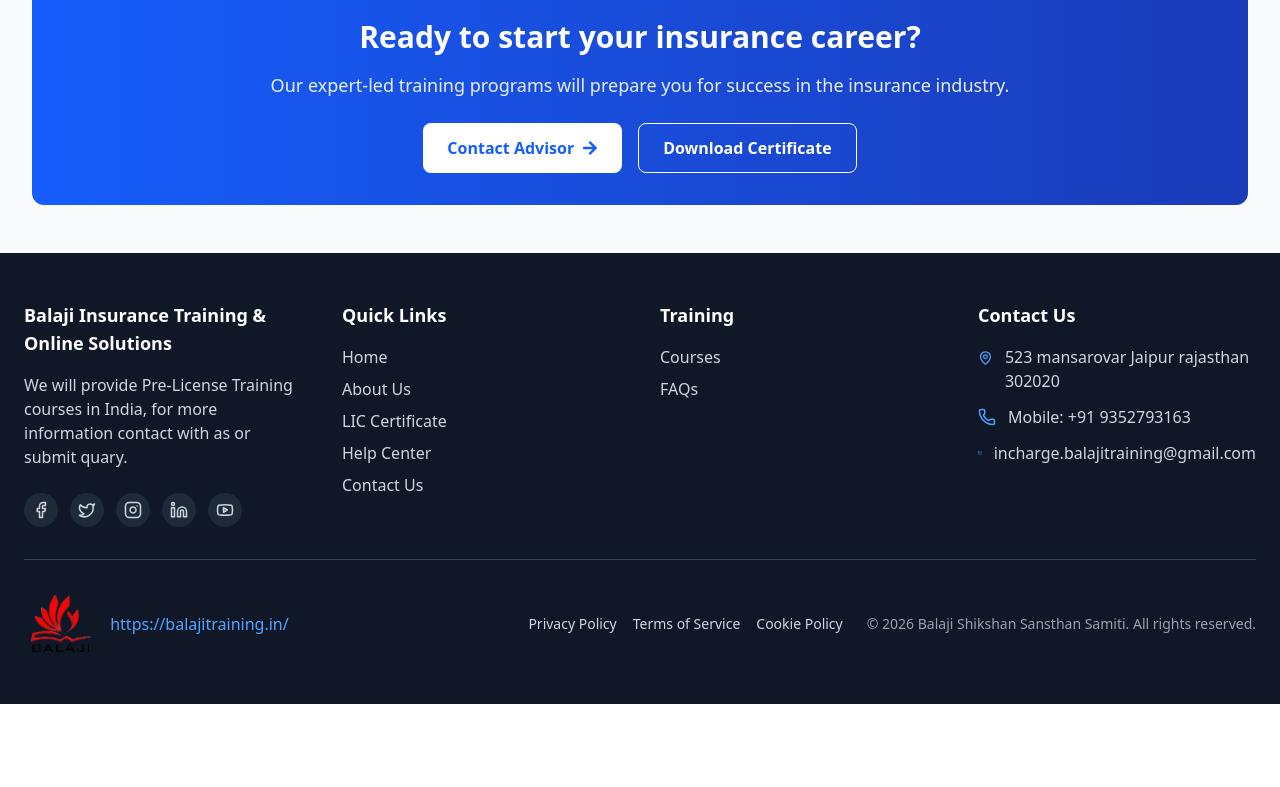
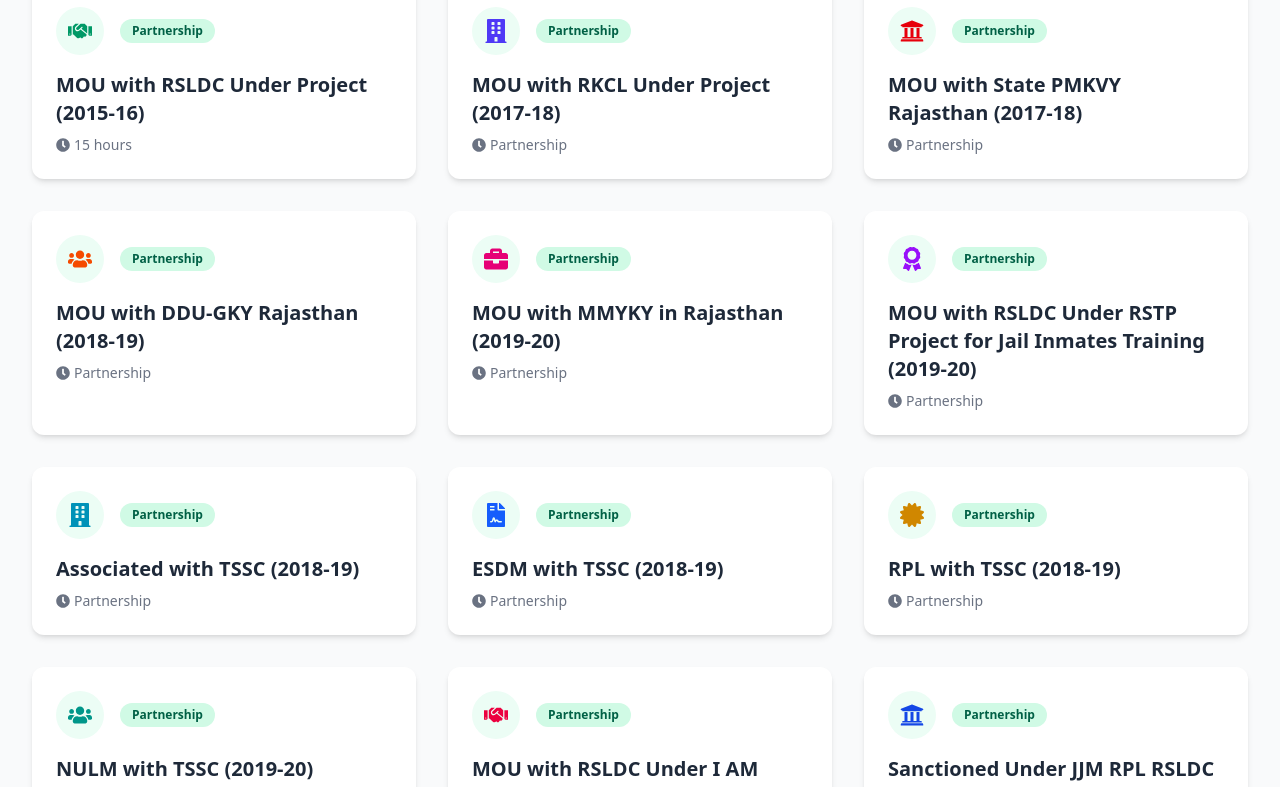
Before and after one commit to balajitraining/-Training-Project-With-Certificate-Generate-Frontend-Code, a Next.js app: page /courses in a window 1280 px wide. Shown: the part 1001-1788 px from the top of the page. Before the commit the page ends 1705 px from the top, so only its background shows below. Built offline with nearby package versions, Linux system fonts and the light colour scheme; no server answers.

Commit message:
Update page.jsx

```diff
--- a/app/courses/page.jsx
+++ b/app/courses/page.jsx
@@ -1,11 +1,12 @@
 'use client'
 import { motion } from 'framer-motion'
 import Link from 'next/link'
-import { FaUserTie, FaClock, FaCertificate, FaArrowRight } from 'react-icons/fa'
+import { FaUserTie, FaClock, FaCertificate, FaArrowRight, FaHandshake, FaBuilding, FaUniversity, FaUsers, FaBriefcase, FaAward, FaFileContract } from 'react-icons/fa'
 
 
 const CoursesPage = () => {
   const courses = [
+    // ========== EXISTING TRAINING COURSES ==========
     {
       title: "Pre-License Training - General Insurance (25 hrs)",
       description: "25 Hrs Training Programme is a mandatory Pre-Licensing training programme for those seeking license for the first time. Covers different aspects of General Insurance & the business as a whole.",
@@ -35,11 +36,111 @@
       category: "health"
     },
     {
-      title: "POSP Training 25 hrs)",
+      title: "POSP Training (25 hrs)",
       description: "Provides basic knowledge of Life, General and Health insurance to work as an insurance sales person.",
       icon: <FaClock className="text-purple-600 text-2xl" />,
       type: "posp",
       category: "all"
+    },
+
+    // ========== NEW: GOVERNMENT PARTNERSHIPS & MOUs ==========
+    {
+      title: "MOU with RSLDC Under Project (2014-15)",
+      description: "",
+      icon: <FaHandshake className="text-emerald-600 text-2xl" />,
+      type: "partnership",
+      category: "government"
+    },
+    {
+      title: "MOU with RSLDC Under Project (2015-16)",
+      description: "",
+      icon: <FaHandshake className="text-emerald-600 text-2xl" />,
+      type: "partnership",
+      category: "government"
+    },
+    {
+      title: "MOU with RKCL Under Project (2017-18)",
+      description: "",
+      icon: <FaBuilding className="text-indigo-600 text-2xl" />,
+      type: "partnership",
+      category: "government"
+    },
+    {
+      title: "MOU with State PMKVY Rajasthan (2017-18)",
+      description: "",
+      icon: <FaUniversity className="text-red-600 text-2xl" />,
+      type: "partnership",
+      category: "government"
+    },
+    {
+      title: "MOU with DDU-GKY Rajasthan (2018-19)",
+      description: "",
+      icon: <FaUsers className="text-orange-600 text-2xl" />,
+      type: "partnership",
+      category: "government"
+    },
+    {
+      title: "MOU with MMYKY in Rajasthan (2019-20)",
+      description: "",
+      icon: <FaBriefcase className="text-pink-600 text-2xl" />,
+      type: "partnership",
+      category: "government"
+    },
+    {
+      title: "MOU with RSLDC Under RSTP Project for Jail Inmates Training (2019-20)",
+      description: "",
+      icon: <FaAward className="text-purple-600 text-2xl" />,
+      type: "partnership",
+      category: "government"
+    },
+    {
+      title: "Associated with TSSC (2018-19)",
+      description: "",
+      icon: <FaBuilding className="text-cyan-600 text-2xl" />,
+      type: "partnership",
+      category: "corporate"
+    },
+    {
+      title: "ESDM with TSSC (2018-19)",
+      description: "",
+      icon: <FaFileContract className="text-blue-600 text-2xl" />,
+      type: "partnership",
+      category: "corporate"
+    },
+    {
+      title: "RPL with TSSC (2018-19)",
+      description: "",
+      icon: <FaCertificate className="text-yellow-600 text-2xl" />,
+      type: "partnership",
+      category: "corporate"
+    },
+    {
+      title: "NULM with TSSC (2019-20)",
+      description: "",
+      icon: <FaUsers className="text-teal-600 text-2xl" />,
+      type: "partnership",
+      category: "government"
+    },
+    {
+      title: "MOU with RSLDC Under I AM SHAKTI Project Funded by MCD Govt. Of Rajasthan (2020-21)",
+      description: "",
+      icon: <FaHandshake className="text-rose-600 text-2xl" />,
+      type: "partnership",
+      category: "government"
+    },
+    {
+      title: "Sanctioned Under JJM RPL RSLDC Funded by PHED Department, Govt. Of Rajasthan (2020-21)",
+      description: "",
+      icon: <FaUniversity className="text-blue-700 text-2xl" />,
+      type: "partnership",
+      category: "government"
+    },
+    {
+      title: "Sanctioned RPL Under CSSM-PMKVY in Rajasthan (2020-21)",
+      description: "",
+      icon: <FaAward className="text-green-700 text-2xl" />,
+      type: "partnership",
+      category: "government"
     }
   ]
 
@@ -75,10 +176,10 @@
         {/* Header */}
         <motion.div variants={itemVariants} className="text-center mb-12">
           <h1 className="text-3xl sm:text-4xl font-bold text-gray-900 mb-4">
-            Insurance Training Programs
+            Insurance Training Programs & Partnerships
           </h1>
           <p className="text-lg text-gray-600 max-w-3xl mx-auto">
-            Comprehensive training programs for insurance professionals at all career stages
+            Comprehensive training programs and strategic partnerships with government & corporate organizations
           </p>
         </motion.div>
 
@@ -93,26 +194,36 @@
             >
               <div className="p-6">
                 <div className="flex items-center mb-4">
-                  <div className="p-3 rounded-full bg-gray-100 mr-4">
+                  <div className={`p-3 rounded-full mr-4 ${
+                    course.type === 'pre-license' ? 'bg-blue-50' :
+                    course.type === 'renewal' ? 'bg-green-50' :
+                    course.type === 'posp' ? 'bg-purple-50' :
+                    'bg-emerald-50'
+                  }`}>
                     {course.icon}
                   </div>
                   <span className={`inline-flex px-3 py-1 rounded-full text-xs font-semibold ${
-                    course.type === 'pre-license'
-                      ? 'bg-blue-100 text-blue-800'
-                      : course.type === 'renewal'
-                        ? 'bg-green-100 text-green-800'
-                        : 'bg-purple-100 text-purple-800'
+                    course.type === 'pre-license' ? 'bg-blue-100 text-blue-800' :
+                    course.type === 'renewal' ? 'bg-green-100 text-green-800' :
+                    course.type === 'posp' ? 'bg-purple-100 text-purple-800' :
+                    'bg-emerald-100 text-emerald-800'
                   }`}>
                     {course.type === 'pre-license' ? 'New License' :
-                     course.type === 'renewal' ? 'Renewal' : 'POSP'}
+                     course.type === 'renewal' ? 'Renewal' :
+                     course.type === 'posp' ? 'POSP' :
+                     'Partnership'}
                   </span>
                 </div>
                 <h3 className="text-xl font-bold text-gray-800 mb-2">{course.title}</h3>
-                <p className="text-gray-600 mb-4">{course.description}</p>
+                {course.description && (
+                  <p className="text-gray-600 mb-4">{course.description}</p>
+                )}
                 <div className="flex items-center justify-between">
                   <span className="flex items-center text-sm text-gray-500">
                     <FaClock className="mr-1" />
-                    {course.title.includes('15') ? '15 hours' : '25 hours'}
+                    {course.title.includes('15') ? '15 hours' :
+                     course.type === 'partnership' ? 'Partnership' :
+                     '25 hours'}
                   </span>
                 </div>
               </div>
@@ -128,7 +239,7 @@
           <div className="max-w-3xl mx-auto text-center">
             <h2 className="text-2xl sm:text-3xl font-bold mb-4">Ready to start your insurance career?</h2>
             <p className="text-lg mb-6 opacity-90">
-              Our expert-led training programs will prepare you for success in the insurance industry.
+              Our expert-led training programs and strong government partnerships will prepare you for success in the insurance industry.
             </p>
             <div className="flex flex-col sm:flex-row justify-center gap-4">
               <Link href='/contact' className="bg-white text-blue-600 px-6 py-3 rounded-lg font-semibold hover:bg-gray-100 transition-colors flex items-center justify-center">
```
